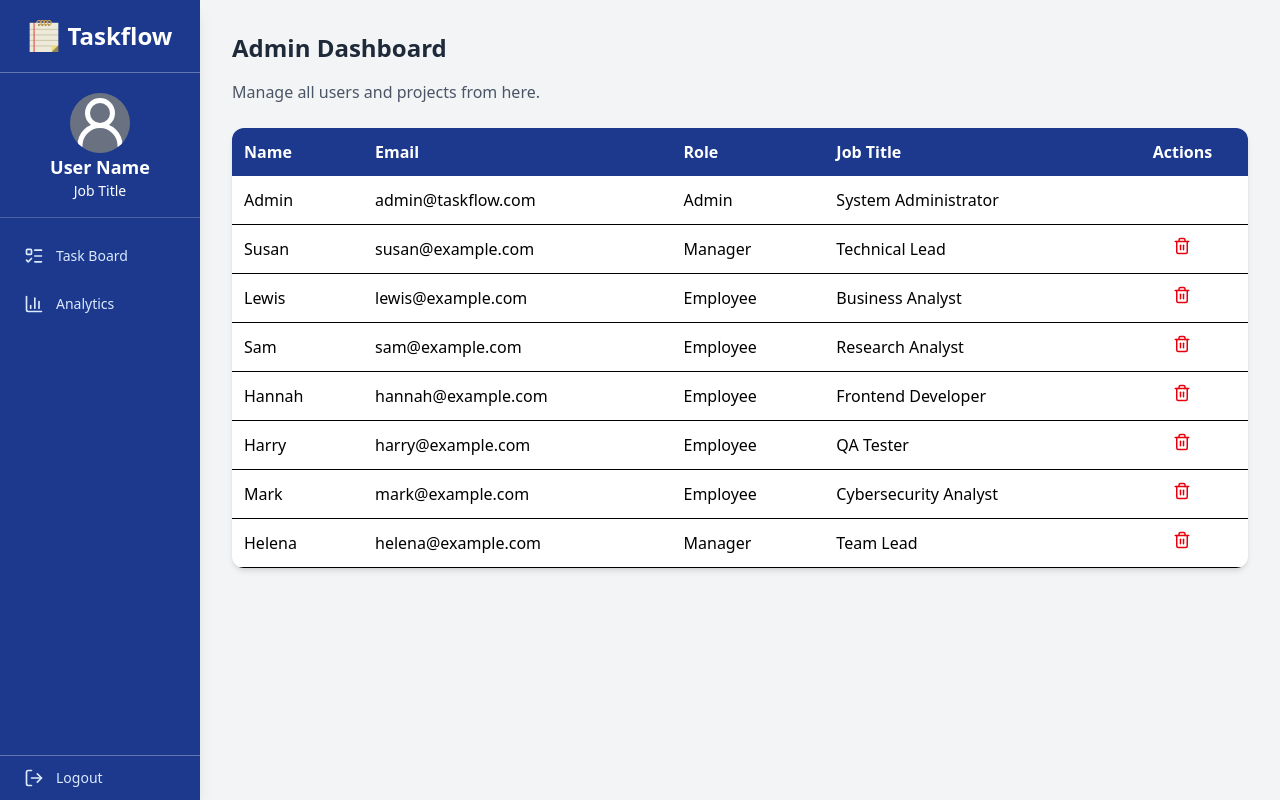
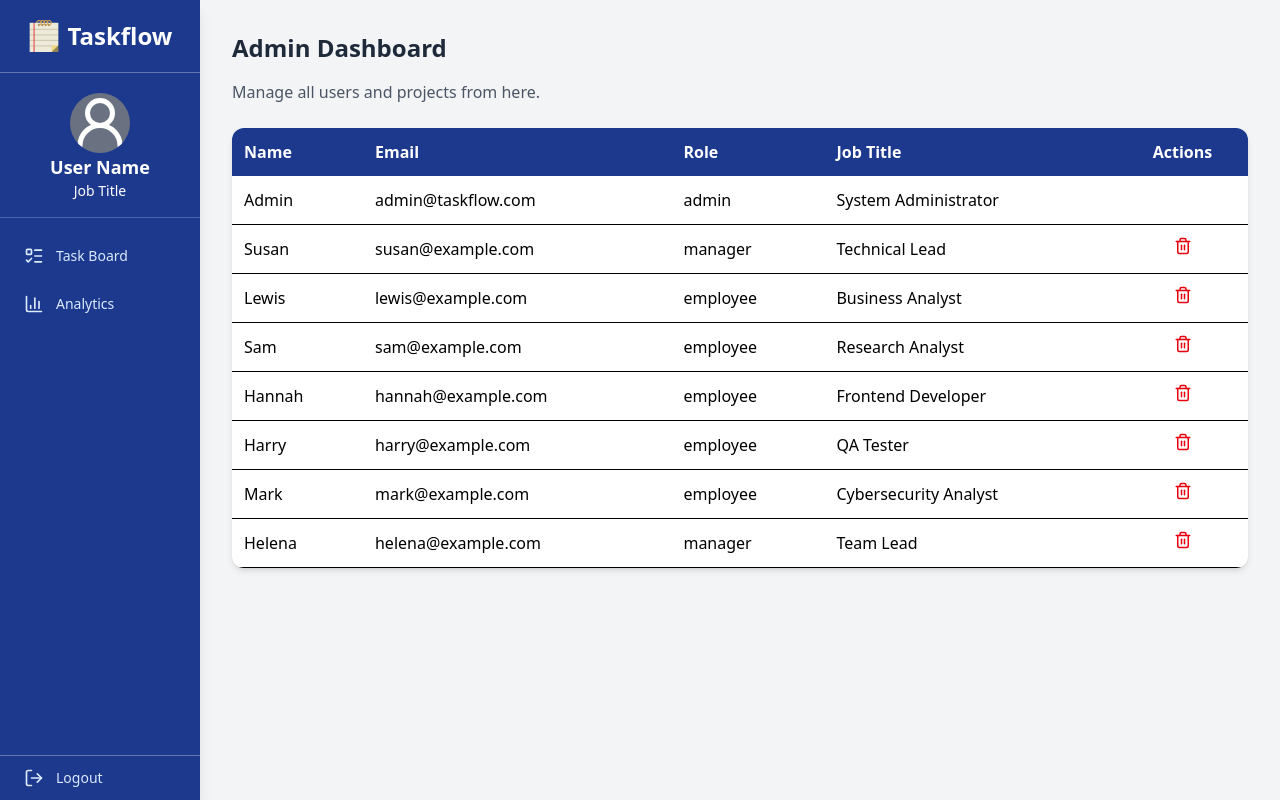
Before and after one commit to SreelakshmiTRaj/TaskFlow-App, a React (Vite) app: page /admin-dashboard in a window 1280 px wide. Built offline with nearby package versions, Linux system fonts and the light colour scheme; data requests are answered from the project's data file.

Commit message:
Committing wih comments

```diff
--- a/src/pages/Admin/AdminDashboard.tsx
+++ b/src/pages/Admin/AdminDashboard.tsx
@@ -27,7 +27,9 @@ const AdminDashboard = () => {
 
   const handleDeleteUser = async (userId: string) => {
     const confirmDelete = window.confirm("Are you sure you want to delete this user?");
-    if (!confirmDelete) return;
+    if (!confirmDelete){
+      return;
+    }
 
     try {
       await axios.delete(`${API_URL}/${userId}`);
@@ -77,7 +79,7 @@ const AdminDashboard = () => {
                   >
                     <td className="p-3">{user.name}</td>
                     <td className="p-3">{user.email}</td>
-                    <td className="p-3 capitalize">{user.role}</td>
+                    <td className="p-3">{user.role}</td>
                     <td className="p-3">{user.jobTitle}</td>
                     <td className="p-3 text-center">
                       {user.role !== "admin" && (
```
Also changed, not shown: src/pages/Home/Contact.tsx (+5 -6 lines).
